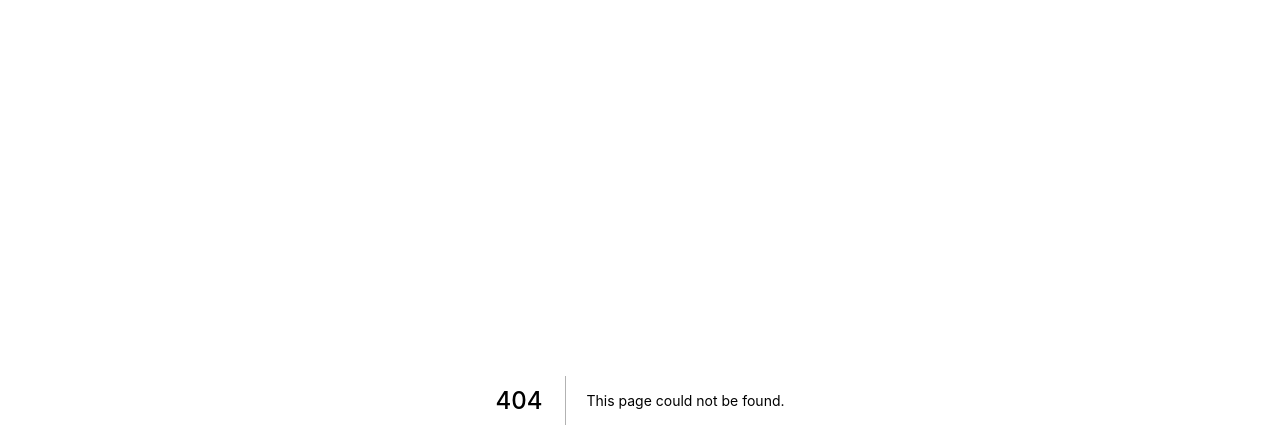
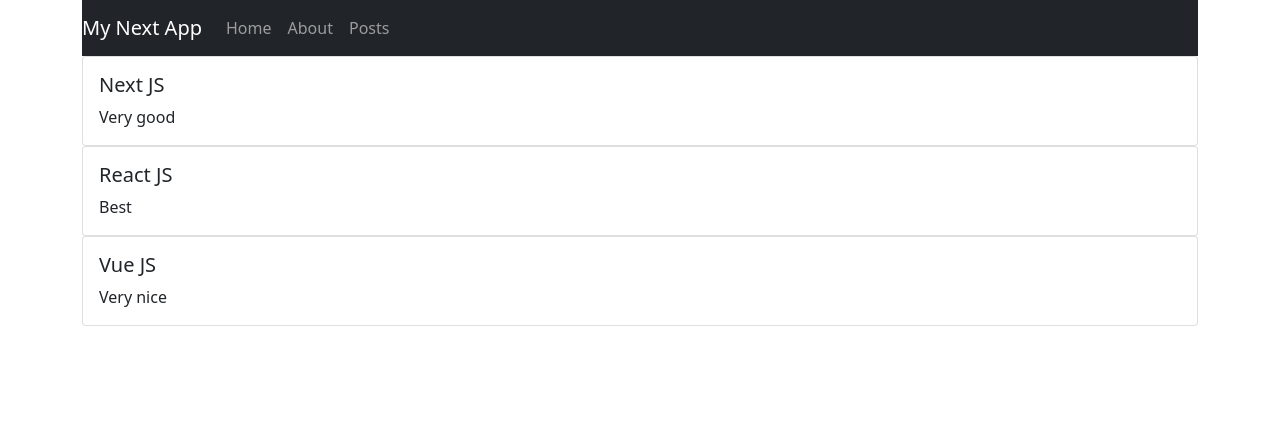
Before and after one commit to ThanhLinhPham/NextJS-First-App, a Next.js app: page /posts in a window 1280 px wide. Before the commit this address had no page. Shown: the top 448 px of the page. Built offline with nearby package versions, Linux system fonts and the light colour scheme.

Commit message:
update ui

```diff
--- /dev/null
+++ b/components/Card.tsx
@@ -0,0 +1,23 @@
+import { Card } from "react-bootstrap";
+
+interface CardViewProps {
+  item: {
+    title: string;
+    content: string;
+  };
+}
+
+const CardView = (props: CardViewProps) => {
+  const { item } = props;
+  const { title, content } = item;
+  return (
+    <Card>
+      <Card.Body>
+        <Card.Title>{title}</Card.Title>
+        <Card.Text>{content}</Card.Text>
+      </Card.Body>
+    </Card>
+  );
+};
+
+export default CardView;
--- /dev/null
+++ b/pages/posts/index.js
@@ -0,0 +1,20 @@
+import Layout from "../../components/Layout";
+import CardView from "../../components/Card";
+
+const posts = [
+  { id: 1, title: "Next JS", content: "Very good" },
+  { id: 2, title: "React JS", content: "Best" },
+  { id: 3, title: "Vue JS", content: "Very nice" },
+];
+
+const Posts = () => {
+  return (
+    <Layout>
+      {posts.map((item) => (
+        <CardView key={`post${item.id}`} item={item} />
+      ))}
+    </Layout>
+  );
+};
+
+export default Posts;
```
